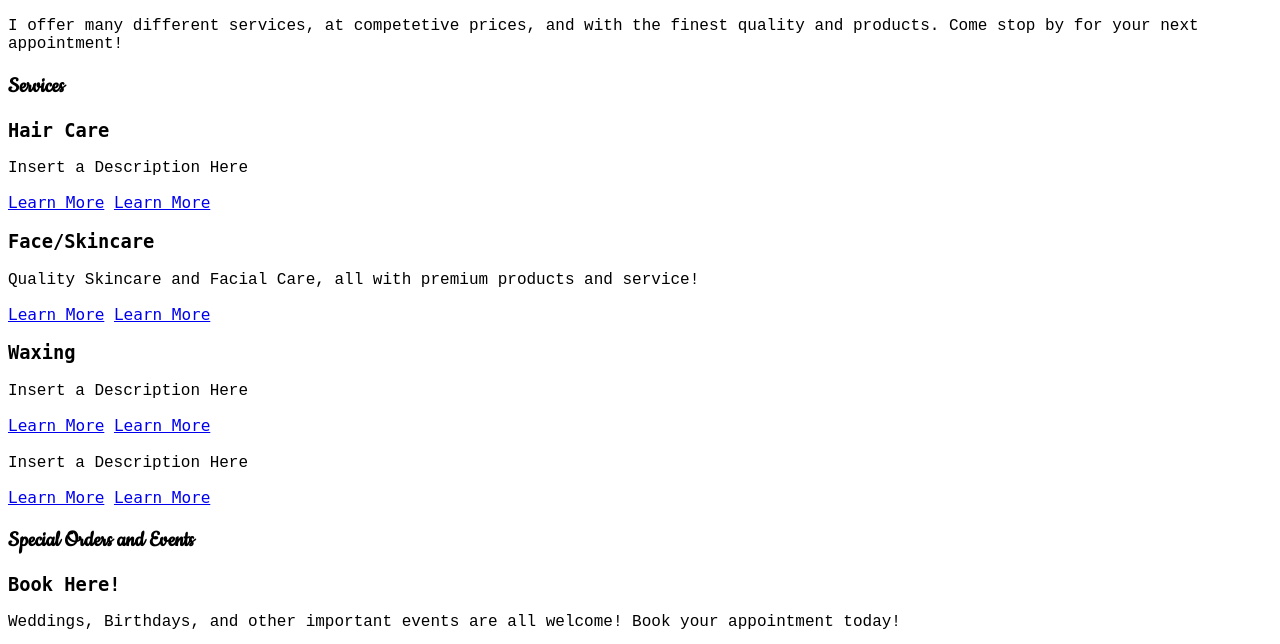
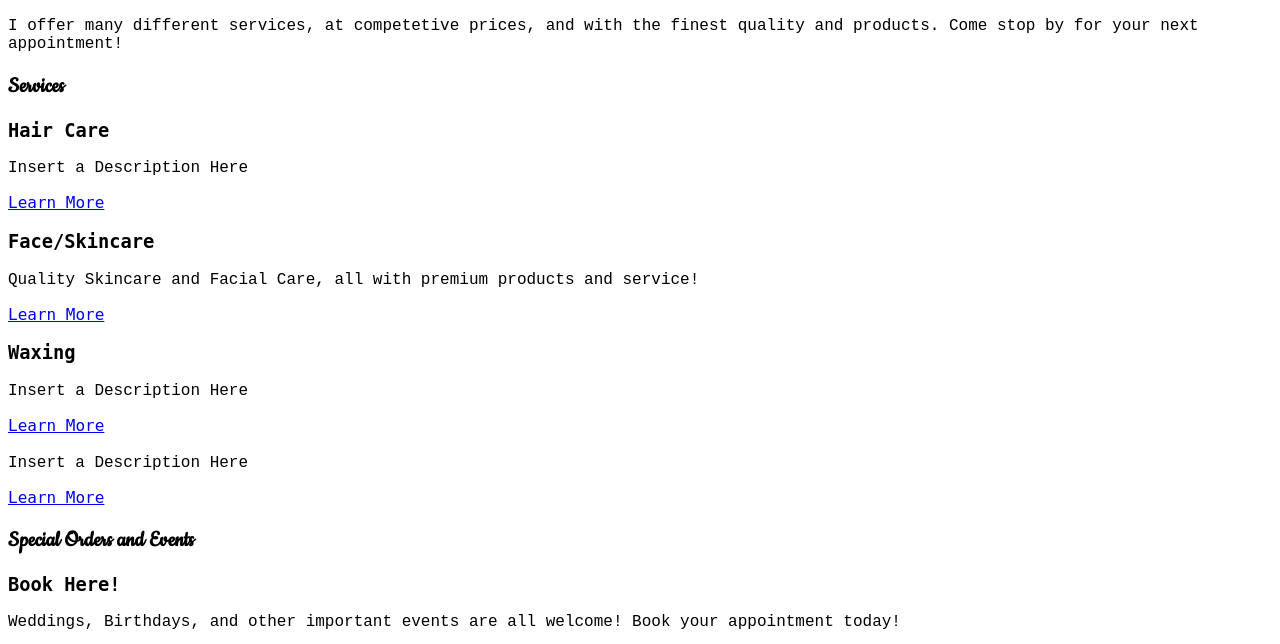
Before and after one commit to TheRedDiamond95/radhaweb, a plain HTML site: page HTML/main.html in a window 1280 px wide. Shown: the part 138-782 px from the top of the page. Drawn offline with Linux system fonts and the light colour scheme.

Commit message:
Fixed up some kinks in the code, so now everything functions as it should. That's all!

```diff
--- a/HTML/main.html
+++ b/HTML/main.html
@@ -57,28 +57,28 @@
       <div class="product-panel">
         <h3>Hair Care</h3>
         <p>Insert a Description Here</p>
-                <a href="order.html">Learn More</a>
-                <a href="#">Learn More</a>
+        <a href="/order">Learn More</a>
+
       </div>
 
       <div class="product-panel">
         <h3>Face/Skincare</h3>
         <p>Quality Skincare and Facial Care, all with premium products and service!</p>
-                <a href="order.html">Learn More</a>
-                <a href="#">Learn More</a>
+        <a href="/order">Learn More</a>
+
       </div>
 
       <div class="product-panel">
         <h3>Waxing</h3>
         <p>Insert a Description Here</p>
-                <a href="order.html">Learn More</a>
-                <a href="#">Learn More</a>
+        <a href="/order">Learn More</a>
+
       </div>
       <div class="product-panel">
         <h3></h3>
         <p>Insert a Description Here</p>
-                <a href="order.html">Learn More</a>
-                <a href="#">Learn More</a>
+        <a href="/order">Learn More</a>
+
     </section>
 
     <section>
```
Also changed, not shown: HTML/order.html (indentation only), 1 other file. Lines whose indentation alone changed are shown as unchanged.
